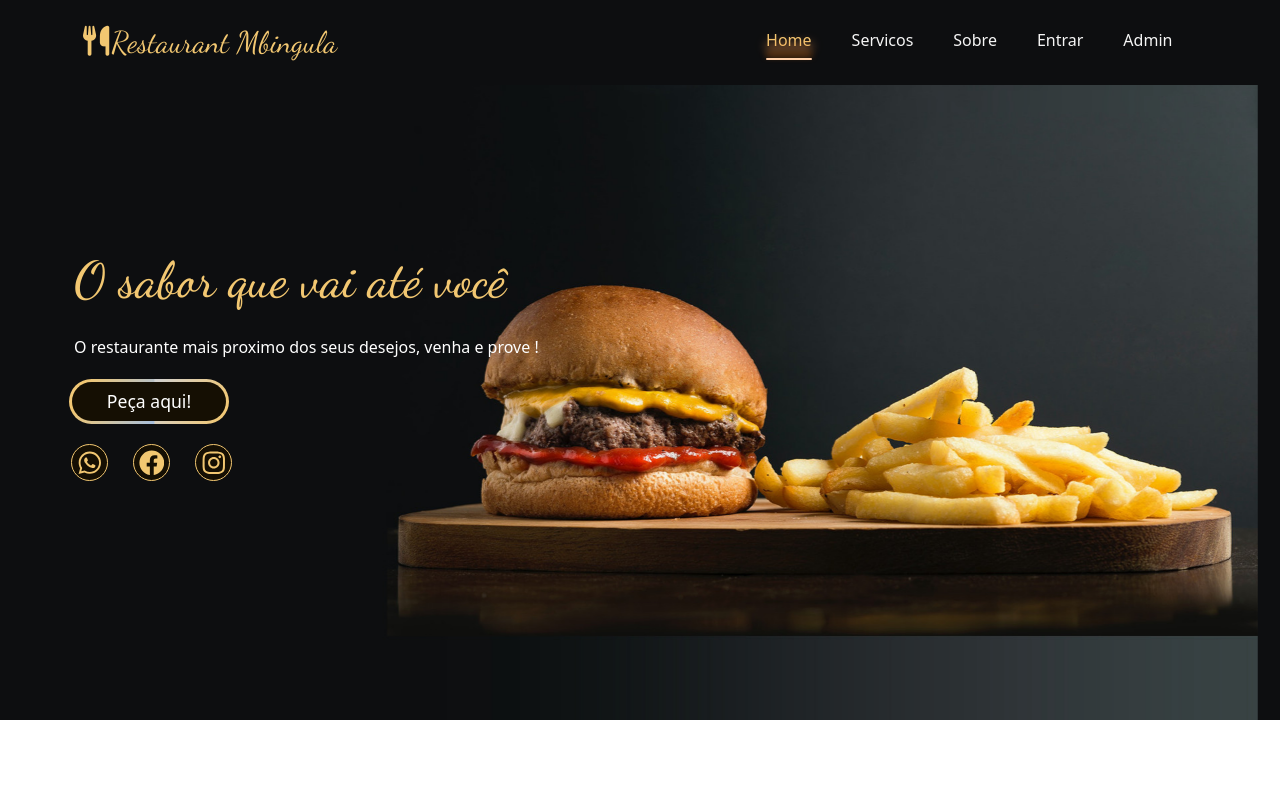
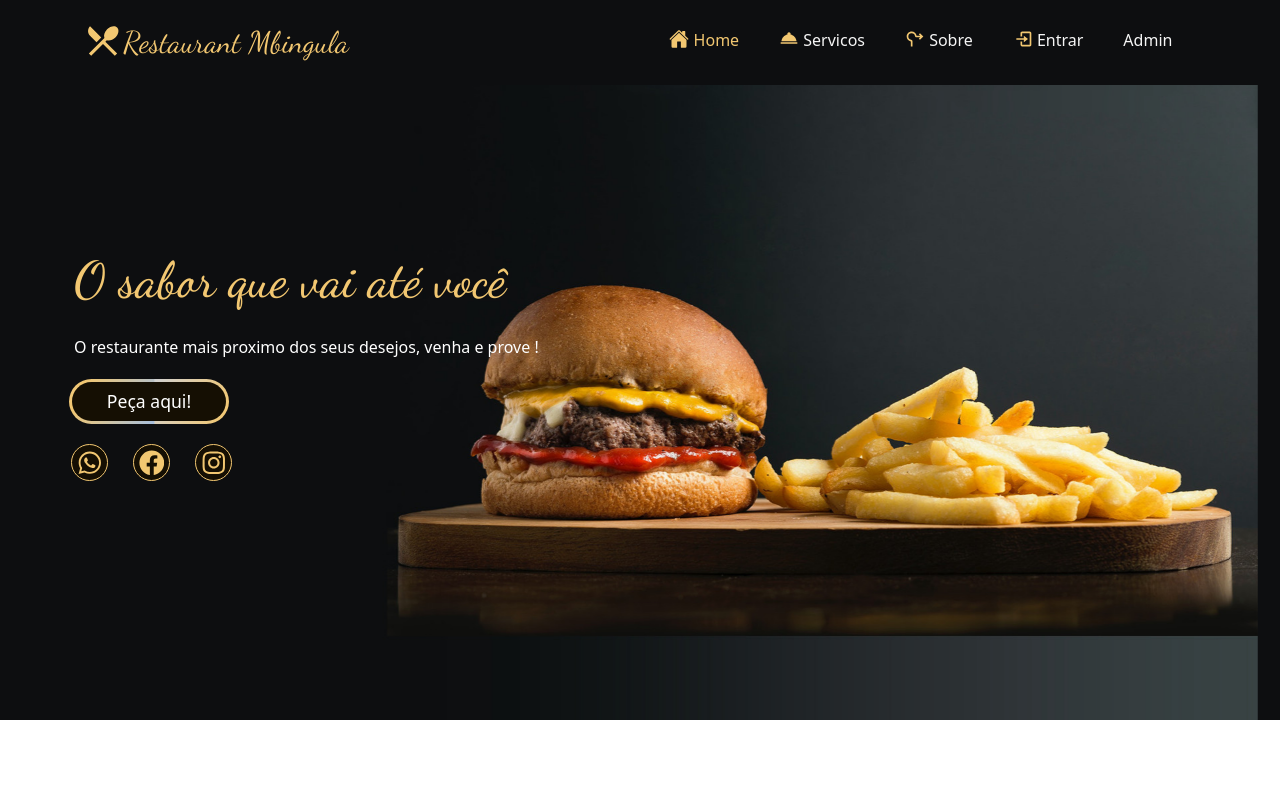
Before and after one commit to LeandroUcuamba/MBINGULA_FRONTEND, a React (Vite) app: page / in a window 1280 px wide. Shown: the top 800 px of the page. Built offline with nearby package versions, Linux system fonts and the light colour scheme.

Commit message:
menu
add icones no menu

```diff
--- a/src/Front-office/components/Menu.css
+++ b/src/Front-office/components/Menu.css
@@ -30,12 +30,20 @@
     text-decoration: none;
     color: var(--main-color);
     position: relative;
+    display: flex;
     margin-left: 3px;
 }
 
 .fa-cutlery {
     margin-left: 70px;
-    font-size: 30px;
+    font-size: 40px;
+    color: var(--main-color);
+    letter-spacing: 2px;
+}
+
+.home-menu {
+    margin-bottom: 8%;
+    font-size: 20px;
     color: var(--main-color);
     letter-spacing: 2px;
 }
@@ -75,8 +83,8 @@
 }
 
 .navbar ul li a.active::after {
-    content: '';
-    width: 100%;
+    /* content: ''; */
+    width: 30%;
     height: 2px;
     background-color: rgb(255, 207, 168);
     position: absolute;
@@ -90,6 +98,7 @@
 .navbar a:hover,
 .navbar a.active {
     color: var(--main-color);
+
 }
 
 /* PONTOS DE INTERRUPÇÃO */
--- a/src/Front-office/components/Menu.jsx
+++ b/src/Front-office/components/Menu.jsx
@@ -1,6 +1,11 @@
 import { useRef, useContext } from "react";
 import { FaBars, FaTimes } from "react-icons/fa";
 import { NavLink, Link } from "react-router-dom";
+import { RiRestaurant2Fill } from "react-icons/ri";
+import { IoHome } from "react-icons/io5";
+import { MdRoomService } from "react-icons/md";
+import { MdRoundaboutRight } from "react-icons/md";
+import { BiLogIn } from "react-icons/bi";
 
 import { AuthContext } from '../../context/AuthContext';
 
@@ -16,21 +21,22 @@
         return (
           <header className="header">
             <Link to="/" className="logo">
-              <i className="fa fa-cutlery"></i>
+              {/* <i className="fa fa-cutlery"></i> */}
+              <RiRestaurant2Fill className="fa-cutlery"/>
               Restaurant Mbingula
             </Link>
 
             <div className="navbar">
               <nav ref={navRef}>
                 <ul>
-                  <li><NavLink to="/">Home</NavLink></li>
-                  <li><NavLink to="/components/comida/Comida">Servicos</NavLink></li>
-                  <li><NavLink to="/pages/Sobre/Sobre">Sobre</NavLink></li>
+                  <li><NavLink to="/"><IoHome className="home-menu" /> Home</NavLink></li>
+                  <li><NavLink to="/components/comida/Comida"> <MdRoomService className="home-menu" /> Servicos</NavLink></li>
+                  <li><NavLink to="/pages/Sobre/Sobre"> <MdRoundaboutRight className="home-menu" /> Sobre</NavLink></li>
                   <li>
                         {signed ? (
                             <NavLink to="/" onClick={signOut}>Sair</NavLink>
                         ) : (
-                            <NavLink to="/Front-office/components/LoginRegisterForm">Entrar</NavLink>
+                        <NavLink to="/Front-office/components/LoginRegisterForm"> <BiLogIn className="home-menu" /> Entrar</NavLink>
                         )}
                   </li>
                   <li><NavLink to="/Back-office/App_BackOffice">Admin</NavLink></li>
```
